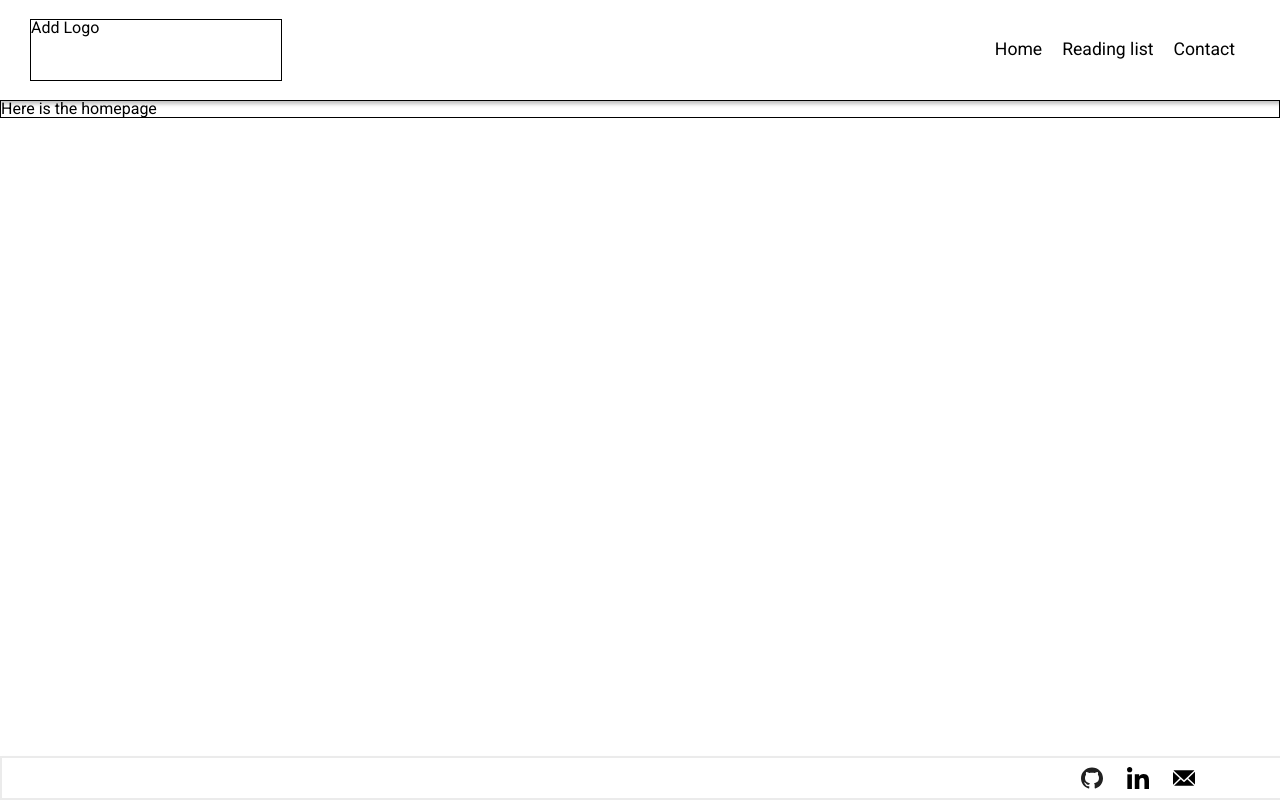
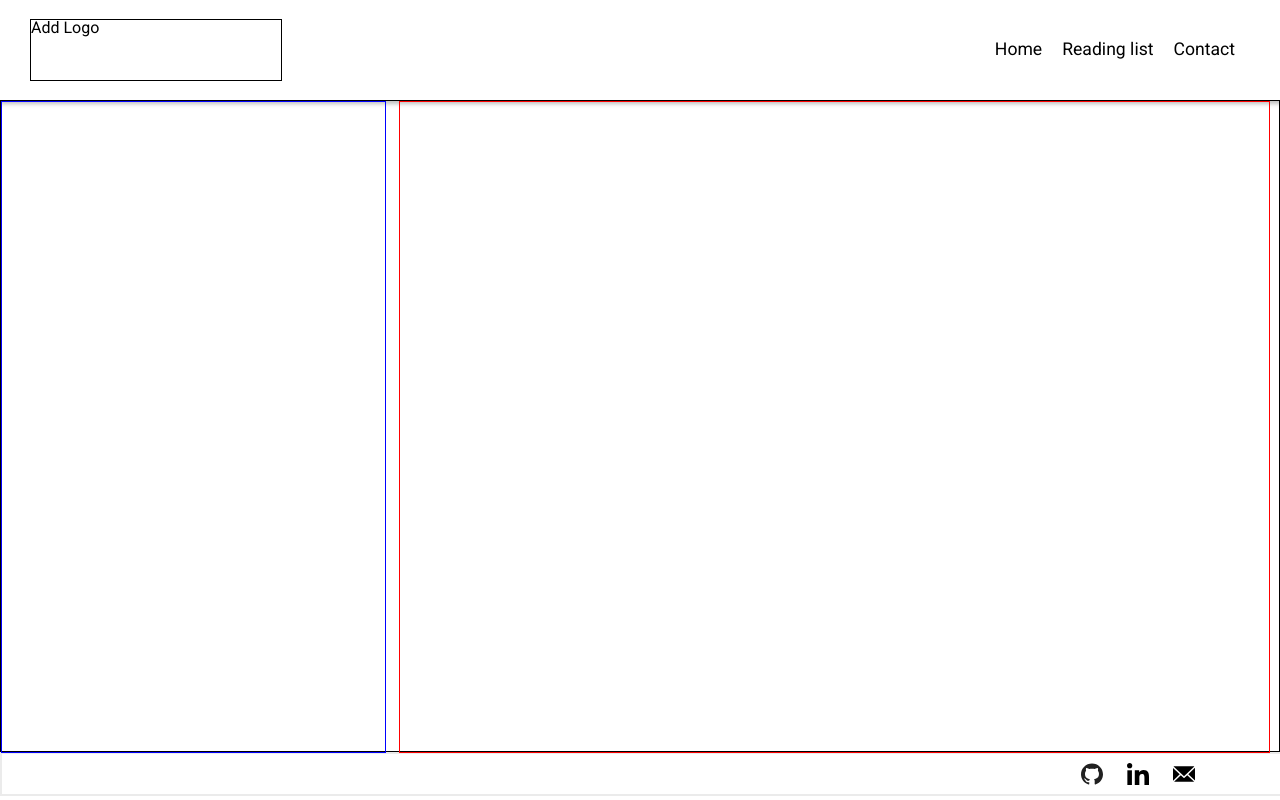
Before and after one commit to whathecker/personal-website, a Next.js app in the folder frontend/: page / in a window 1280 px wide. Built offline with nearby package versions, Linux system fonts and the light colour scheme.

Commit message:
build: add layout of homepage-area

```diff
--- a/frontend/src/components/app/homepage/components/intro/styled.tsx
+++ b/frontend/src/components/app/homepage/components/intro/styled.tsx
@@ -0,0 +1,2 @@
+//import styled from 'styled-components';
+//import { device } from '../../../../../utils';
--- a/frontend/src/components/app/homepage/homepage-area.tsx
+++ b/frontend/src/components/app/homepage/homepage-area.tsx
@@ -1,8 +1,13 @@
 import * as React from 'react';
-import { HomepageBackground } from './styled';
+import { HomepageAreaBackground, HomepageIntroSectionWrapper, HomepageUpdateSectionWrapper } from './styled';
 
 const Homepage: React.FunctionComponent = () => {
-  return <HomepageBackground>Here is the homepage</HomepageBackground>;
+  return (
+    <HomepageAreaBackground>
+      <HomepageIntroSectionWrapper></HomepageIntroSectionWrapper>
+      <HomepageUpdateSectionWrapper></HomepageUpdateSectionWrapper>
+    </HomepageAreaBackground>
+  );
 };
 
 export default Homepage;
--- a/frontend/src/components/app/homepage/styled.tsx
+++ b/frontend/src/components/app/homepage/styled.tsx
@@ -1,7 +1,46 @@
 import styled from 'styled-components';
-//import { device } from '../../../utils';
+import { device } from '../../../utils';
 
-export const HomepageBackground = styled.div`
-  height: 100%;
+export const HomepageAreaBackground = styled.div`
+  height: auto;
   border: 1px solid black;
+
+  @media ${device.laptop} {
+    height: 650px;
+  } ;
 `;
+
+export const HomepageIntroSectionWrapper = styled.div`
+  border: 1px solid blue;
+  display: block;
+  width: 100%;
+  height: auto;
+  padding-top: 20px;
+  padding-bottom: 20px;
+
+  @media ${device.laptop} {
+    display: inline-block;
+    width: 30%;
+    height: 100%;
+    margin-right: 1%;
+    padding-top: 0px;
+    padding-bottom: 0px;
+  } ;
+`;
+
+export const HomepageUpdateSectionWrapper = styled.div`
+  border: 1px solid red;
+  display: block;
+  width: 100%;
+  height: auto;
+  padding-top: 20px;
+  padding-bottom: 20px;
+
+  @media ${device.laptop} {
+    display: inline-block;
+    width: 68%;
+    height: 100%;
+    padding-top: 0px;
+    padding-bottom: 0px;
+  } ;
+`;
--- a/frontend/src/components/shared/footer/styled.tsx
+++ b/frontend/src/components/shared/footer/styled.tsx
@@ -4,9 +4,7 @@ import styled from 'styled-components';
 export const StyledFooter = styled.footer`
   display: flex;
   align-items: center;
-  position: fixed;
-  left: 0;
-  bottom: 0;
+
   width: 100%;
   height: 40px;
   border: 2px solid #ebebeb;
```
Also changed, not shown: 1 other file (tests, documents, lock files or other folders).
